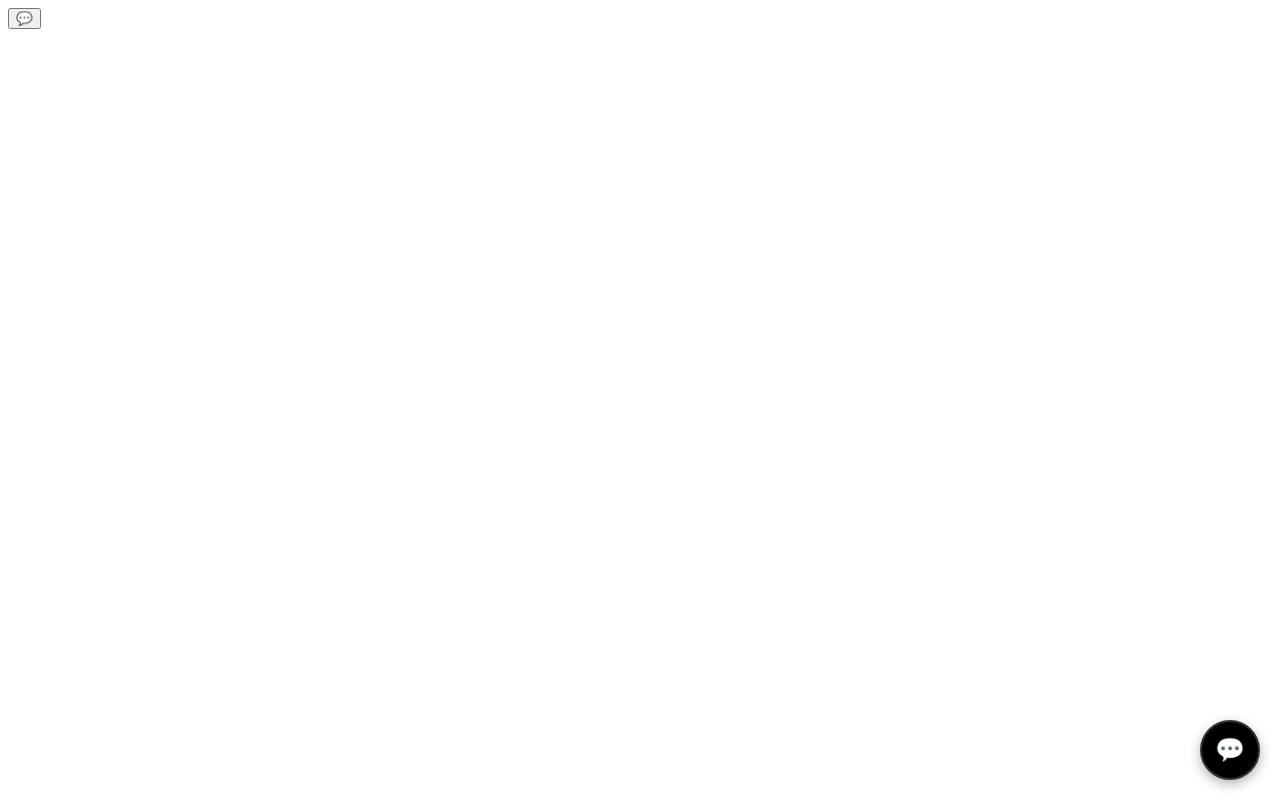
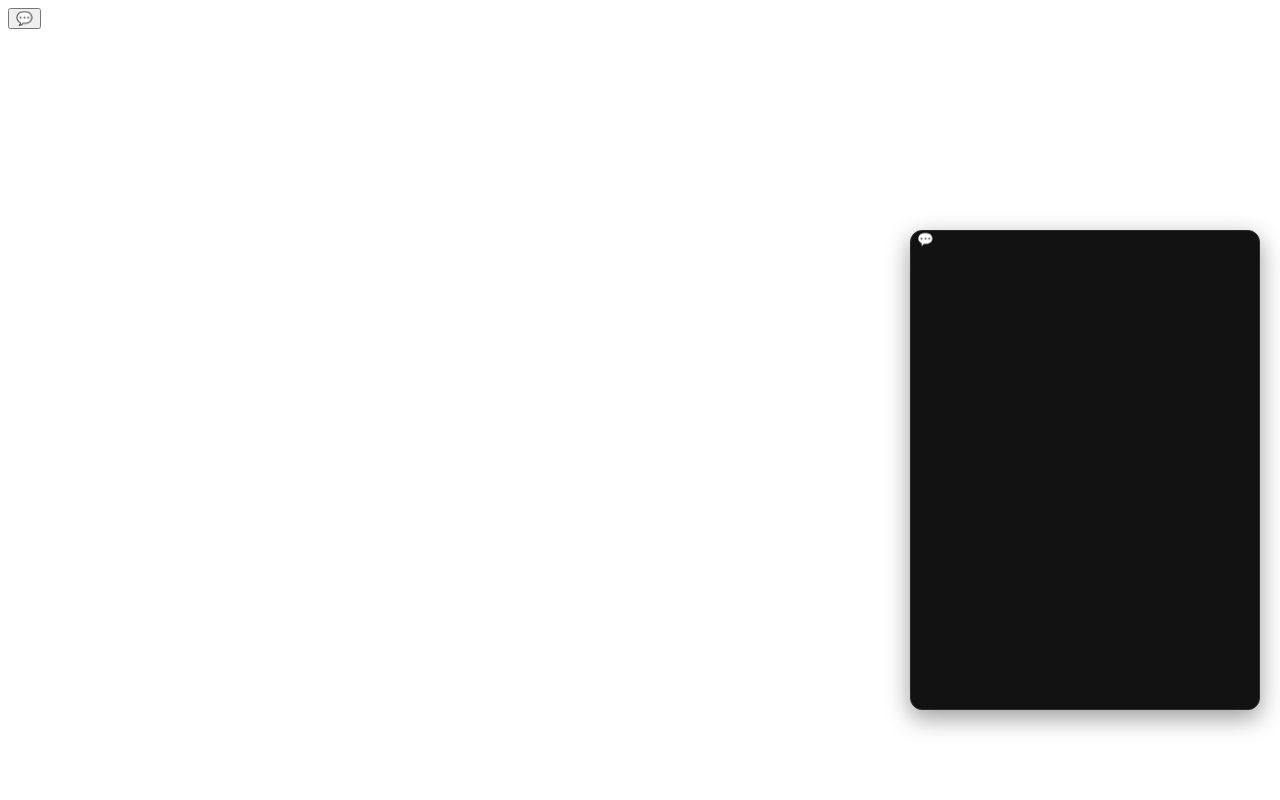
Before and after one commit to x56001682-debug/andarta-chatbot, a website: page index.html in a window 1280 px wide. Drawn offline with Linux system fonts and the light colour scheme.

Commit message:
Add files via upload

```diff
--- a/style.css
+++ b/style.css
@@ -20,22 +20,27 @@
     display: none;
 }
 
-/* Floating Toggle Button (Circle or Star) */
-.chat-toggle-btn {
+/* the compact chat window box  */ */
+.chat-widget {
     position: fixed;
-    bottom: 20px;
+    bottom: 90px;
     right: 20px;
-    width: 60px;
-    height: 60px;
-    background-color: #000000;
+    width: 350px;
+    height: 480px;
+    background-color: #121212;
     color: #ffffff;
-    border: 2px solid #333333;
-    border-radius: 50%; /* Makes it a perfect circle */
+    border: 1px solid #2a2a2a;
+    border-radius: 12px; /* Makes it a perfect circle */
     display: flex;
     align-items: center;
     justify-content: center;
     font-size: 24px;
     cursor: pointer;
-    box-shadow: 0 4px 12px rgba(0,0,0,0.3);
+    box-shadow: 0 8px 24px rgba(0,0,0,0.4);
     z-index: 1001;
 }
+
+/* hides the chat box when toggleg off */
+#chat-widget.hidden {
+    display: none;
+}
```
